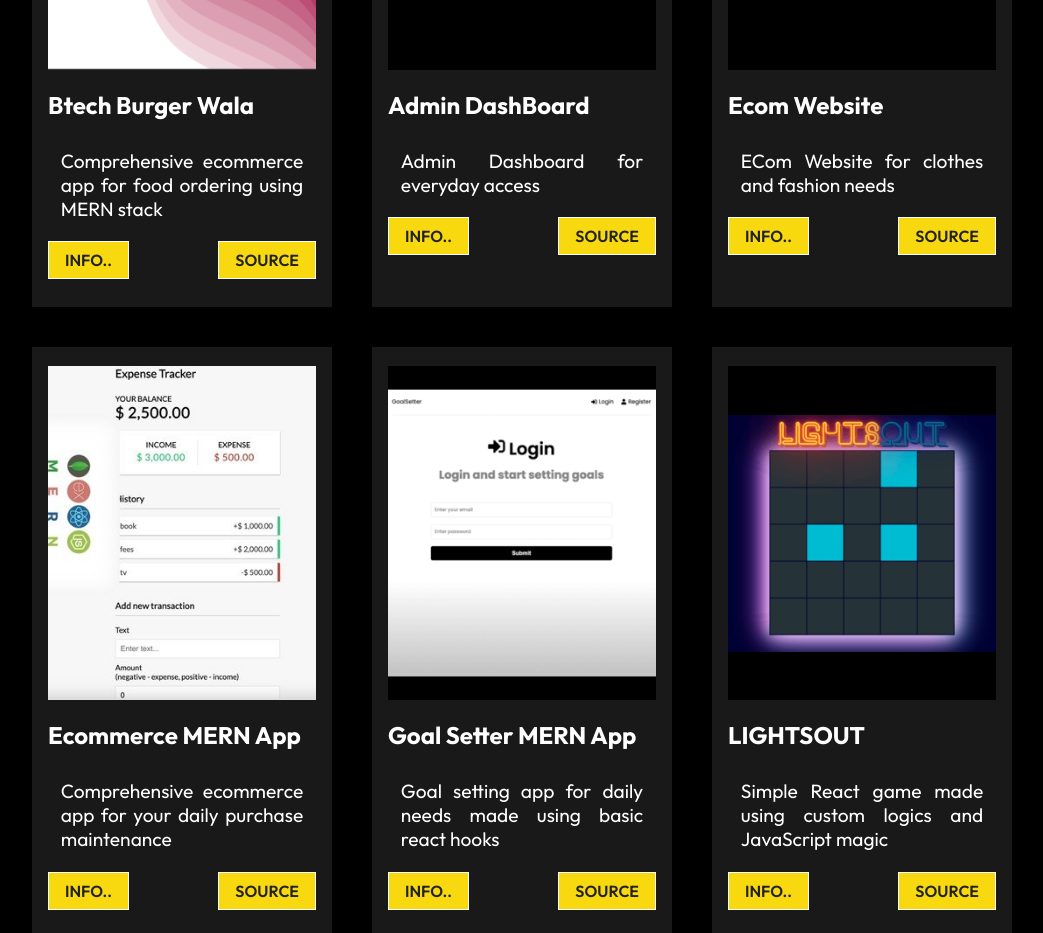
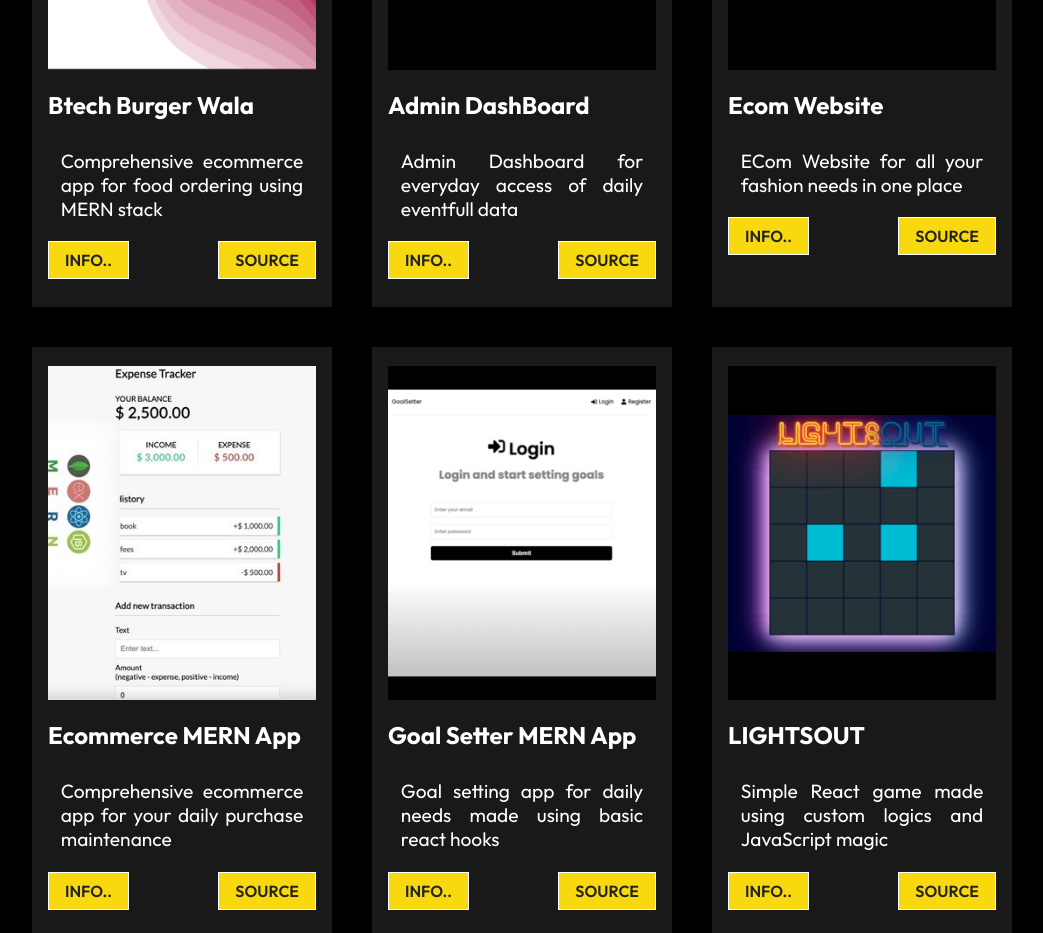
Before and after one commit to Akarsh10092/portfolio-ReactJS, a React (Create React App) app: page /project in a window 1280 px wide. Shown: the part 980-1913 px from the top of the page, without its empty margins (118-1161 px from the left). Built offline with nearby package versions, Linux system fonts and the light colour scheme.

Commit message:
Update WorkCardData.js

```diff
--- a/src/components/WorkCardData.js
+++ b/src/components/WorkCardData.js
@@ -19,7 +19,7 @@ const ProjectCardData=[
 
         title : "Admin DashBoard",
 
-        text:"Admin Dashboard for everyday access",
+        text:"Admin Dashboard for everyday access of daily eventfull data",
 
         view:"/information",
 
@@ -28,7 +28,7 @@ const ProjectCardData=[
     },
      { imgsrc: ecom,
         title : "Ecom Website",
-        text:"ECom Website for clothes and fashion needs",
+        text:"ECom Website for all your fashion needs in one place",
         view:"/information",
         source:"https://github.com/Akarsh10092/ecom-app"
     },
```
